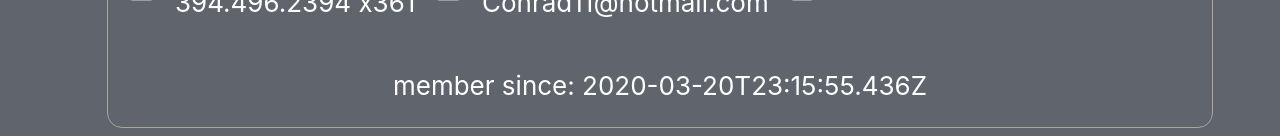
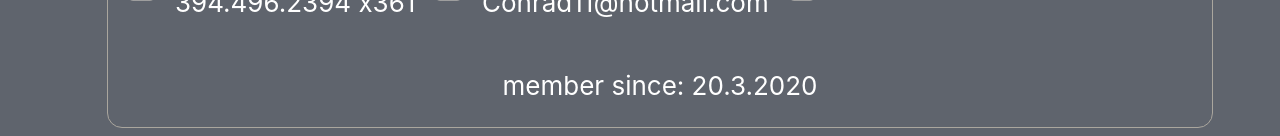
Before and after one commit to dci-ber-fbw21/spa-jsx-react-PaulinaLL, a React (Create React App) app in the folder spa-jsx-react/: page / in a window 1280 px wide. Shown: the part 416-552 px from the top of the page. Built offline with nearby package versions, Linux system fonts and the light colour scheme; grey boxes are pictures that could not be loaded.

Commit message:
add date format and alt tag to img

```diff
--- a/spa-jsx-react/src/App.js
+++ b/spa-jsx-react/src/App.js
@@ -22,11 +22,20 @@ function App() {
                     </div>
                   </div>
                   <div className="contact-data">
-                    <img src="https://img.icons8.com/carbon-copy/100/000000/phone.png" />
+                    <img
+                      src="https://img.icons8.com/carbon-copy/100/000000/phone.png"
+                      alt=""
+                    />
                     <p>{person.contact.phone}</p>
-                    <img src="https://img.icons8.com/dotty/80/000000/email.png" />
+                    <img
+                      src="https://img.icons8.com/dotty/80/000000/email.png"
+                      alt=""
+                    />
                     <p>{person.contact.email}</p>
-                    <img src="https://img.icons8.com/wired/64/000000/domain.png" />
+                    <img
+                      src="https://img.icons8.com/wired/64/000000/domain.png"
+                      alt=""
+                    />
                     <a
                       className="App-link"
                       href={person.contact.url}
@@ -36,7 +45,10 @@ function App() {
                       {person.contact.url}
                     </a>
                   </div>
-                  <p>member since: {person.memberSince}</p>
+                  <p>
+                    member since:{" "}
+                    {new Date(person.memberSince).toLocaleDateString("de")}
+                  </p>
                 </div>
               </li>
             );
```
